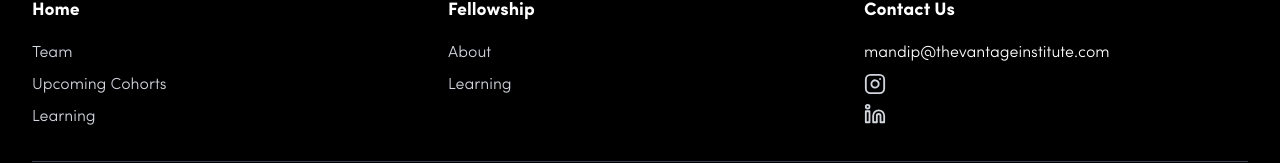
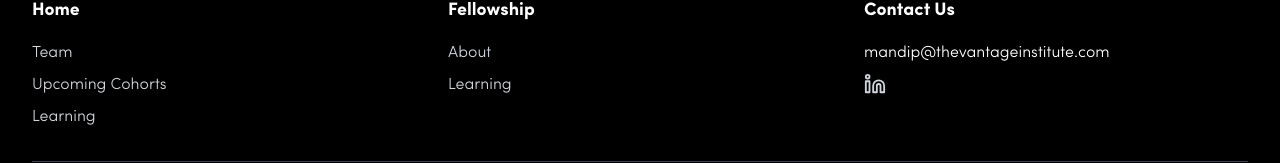
Before and after one commit to karanatfutred/vantage, a Next.js app: page /fellowships in a window 1280 px wide. Shown: the part 5524-5687 px from the top of the page. Built offline with nearby package versions, Linux system fonts and the light colour scheme.

Commit message:
homepage updates

```diff
--- a/app/components/Footer.tsx
+++ b/app/components/Footer.tsx
@@ -78,20 +78,10 @@ export default function Footer() {
             <h3 className="text-lg font-bold mb-4">Contact Us</h3>
             <ul className="space-y-2">
               <li>mandip@thevantageinstitute.com</li>
-              <li className="flex space-x-4 mt-2">
-                <a
-                  href="https://www.instagram.com/"
-                  target="_blank"
-                  rel="noopener noreferrer"
-                  aria-label="Instagram"
-                  className="text-gray-300 hover:text-white transition-colors duration-200"
-                >
-                  <Instagram size={22} />
-                </a>
-              </li>
+
               <li>
                 <a
-                  href="https://www.linkedin.com/"
+                  href="https://www.linkedin.com/company/vantage-institute-official/about/"
                   target="_blank"
                   rel="noopener noreferrer"
                   aria-label="LinkedIn"
```
